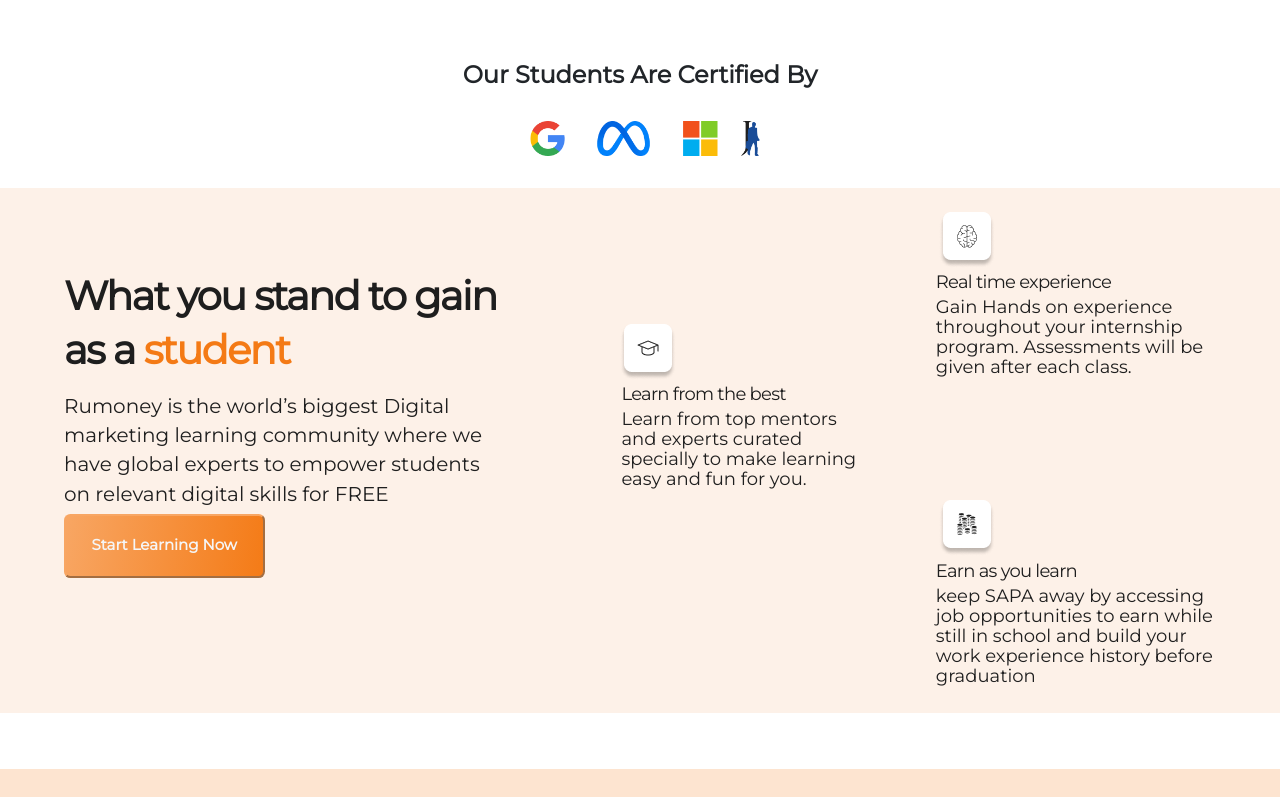
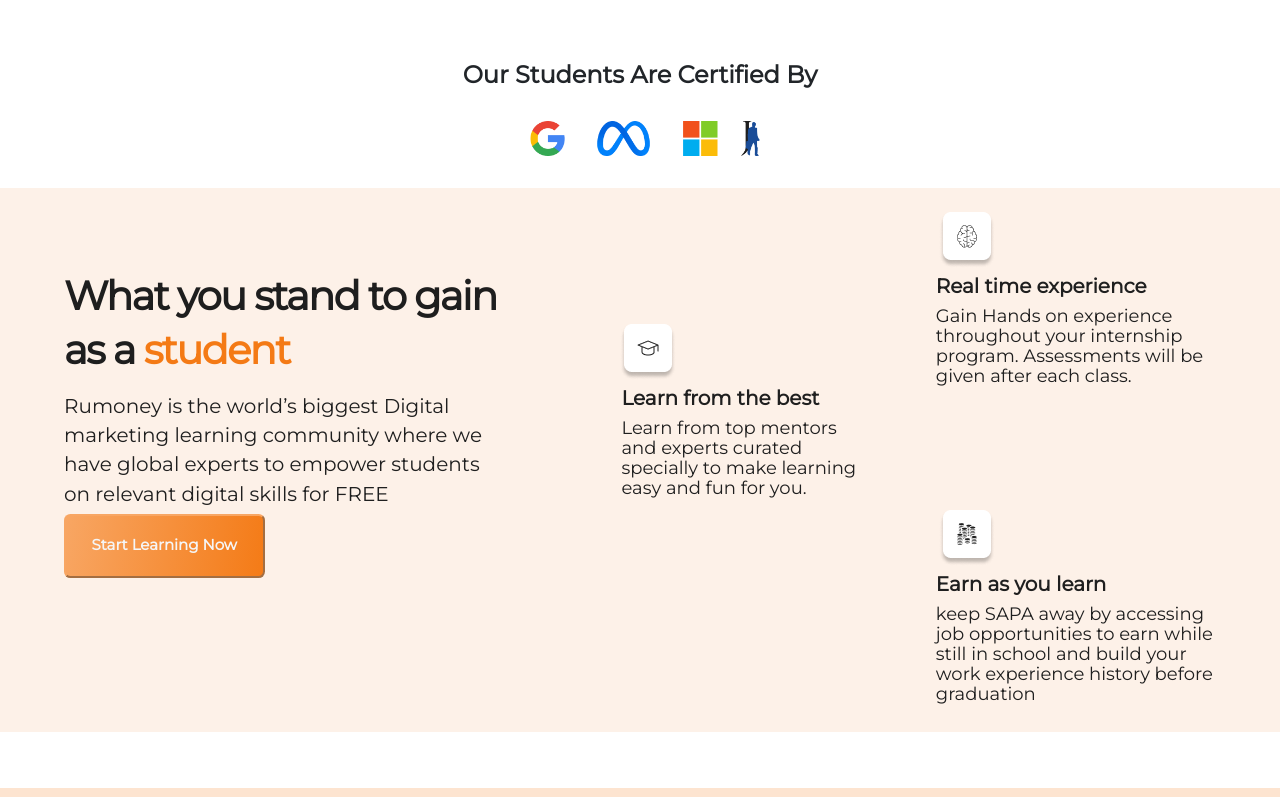
Before and after one commit to Yusasive/Rumoney, a React (Create React App) app: page / in a window 1280 px wide. Shown: the part 554-1351 px from the top of the page. Built offline with nearby package versions, Linux system fonts and the light colour scheme.

Commit message:
css added

```diff
--- a/src/components/emaillist/EmailList.css
+++ b/src/components/emaillist/EmailList.css
@@ -33,7 +33,7 @@
         }
 
         .input {
-            width: 75%;
+            width: 100%;
             padding: 10px;
             margin: 5px 0;
             border: none;
--- a/src/components/gain/Gain.css
+++ b/src/components/gain/Gain.css
@@ -30,6 +30,14 @@
                 line-height: 68.26px;
             }
 
+            .grid h4 {
+                font-family: 'Montserrat', sans-serif;
+                font-weight: 600;
+                font-size: 20px;
+                line-height: 29.26px;
+                color: #1F1F1F;
+                margin: 0.3rem 2rem;
+            }
             .gain-content p {
                 font-family: 'Montserrat', sans-serif;
                 font-weight: 500;
--- a/src/components/gain/Gain.js
+++ b/src/components/gain/Gain.js
@@ -16,17 +16,17 @@ const Gain = () => {
       <div className='gain-grid'>
         <div className="grid a">
         <img src={Learn} alt="Learn" />
-        <h1>Learn from the best</h1>
+        <h4>Learn from the best</h4>
         <p>Learn from top mentors and experts curated specially to make learning easy and fun for you.</p>
         </div>
         <div className='grid b'>
         <img src={Experience} alt="Experience" />
-          <h1>Real time experience</h1>
+          <h4>Real time experience</h4>
           <p>Gain Hands on experience throughout your internship program. Assessments will be given after each class.</p>
         </div>
         <div className="grid c">
         <img src={Earn} alt="Earn" />
-        <h1>Earn as you learn</h1>
+        <h4>Earn as you learn</h4>
         <p>keep SAPA away by accessing job opportunities to earn while still in school and build your work experience history before graduation</p>
         </div>
       </div>
```
